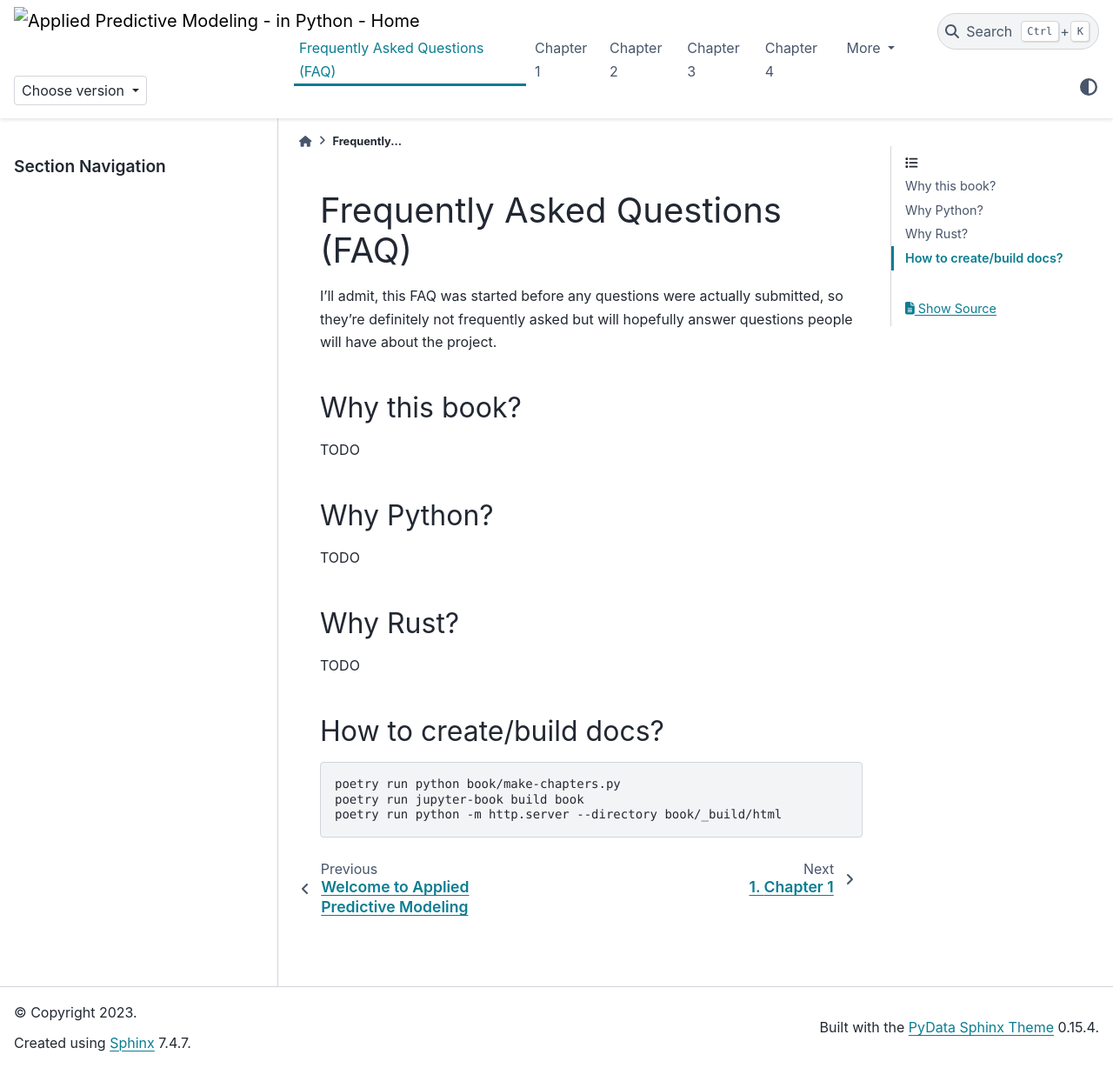
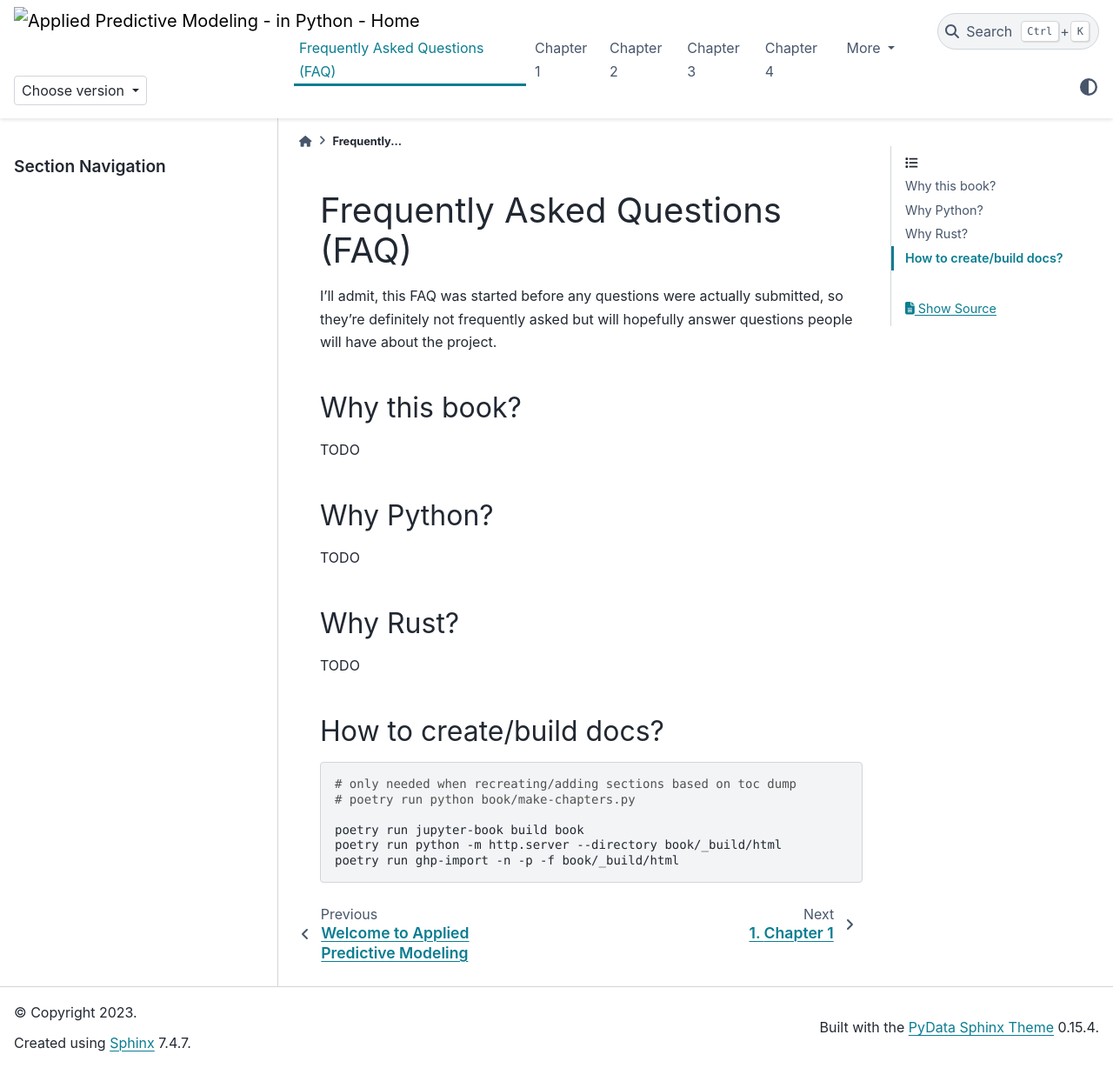
Before and after one commit to gusmann/applied-predictive-modeling, a Jupyter Book: the page built from book/faq.md, in a window 1280 px wide and 1228 px high. Shown: the whole window at 87% size. Built offline with Jupyter Book 1.0.4 settings and Sphinx 7.4.7 and the PyData theme 0.15.4, drawn with Linux system fonts in a browser that asks for light colours.

Commit message:
Add command for publishing to ghp

````diff
--- a/book/faq.md
+++ b/book/faq.md
@@ -19,7 +19,10 @@ TODO
 ## How to create/build docs?
 
 ```bash
-poetry run python book/make-chapters.py
+# only needed when recreating/adding sections based on toc dump
+# poetry run python book/make-chapters.py
+
 poetry run jupyter-book build book
 poetry run python -m http.server --directory book/_build/html
+poetry run ghp-import -n -p -f book/_build/html
 ```
````
